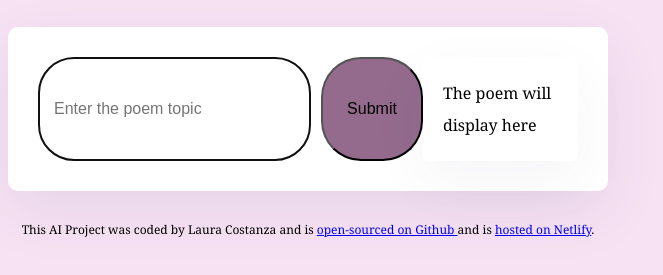
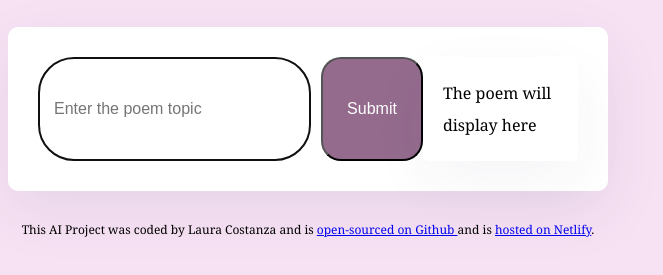
Before and after one commit to Laura-Cos3/Poem-Generator, a plain HTML site: page index.html in a window 1280 px wide. Shown: the part 81-356 px from the top of the page, without its empty margins (0-663 px from the left). Drawn offline with Linux system fonts and the light colour scheme.

Commit message:
Amended styling

```diff
--- a/src/index.css
+++ b/src/index.css
@@ -41,10 +41,11 @@ form {
 .submit-button {
   margin-left: 10px;
   background: rgb(148, 107, 141);
-  border-radius: 40px;
+  border-radius: 20px;
   padding: 14px 24px;
   font-size: 16px;
   width: 125px;
+  color: #fff;
 }
 
 .poem {
```
Also changed, not shown: index.html (+1 -0 lines).
